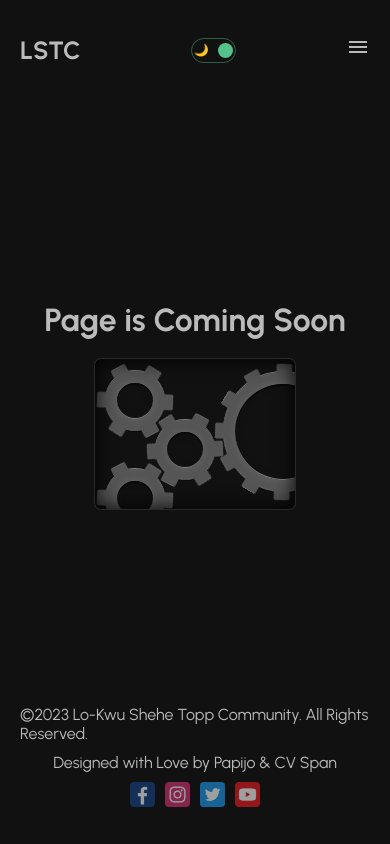
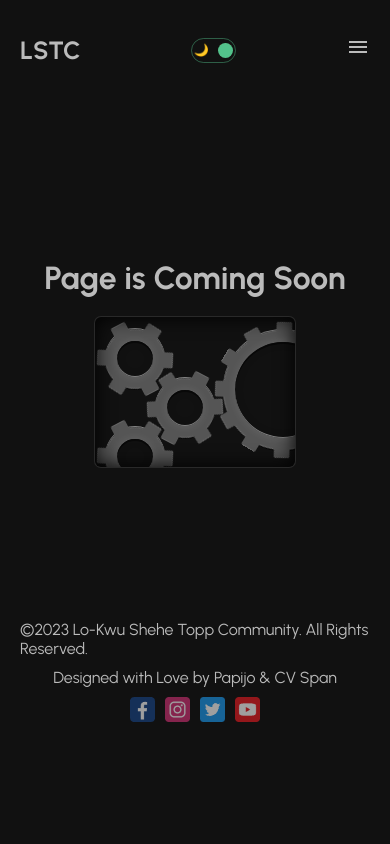
Before and after one commit to papijo/LSTC-Website, a Next.js app: page /sale in a window 390 px wide. Built offline with nearby package versions, Linux system fonts and the light colour scheme.

Commit message:
Update to Mobile Responsive Screen

```diff
--- a/src/components/ComingSoon/page.module.css
+++ b/src/components/ComingSoon/page.module.css
@@ -3,7 +3,7 @@
   flex-direction: column;
   align-items: center;
   justify-content: center;
-  height: 70vh;
+  height: 75vh;
 }
 
 .heading {
@@ -186,6 +186,9 @@
 }
 
 @media screen and (max-width: 900px) {
+  .container {
+    height: 60vh;
+  }
   .heading {
     margin: 20px;
   }
```
